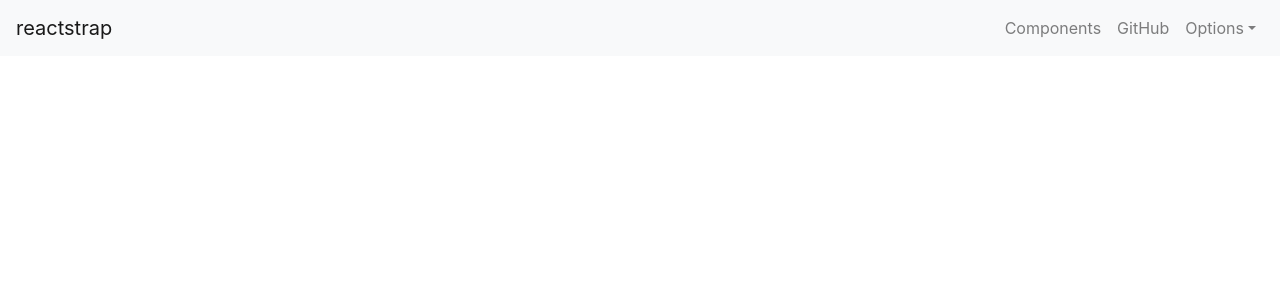
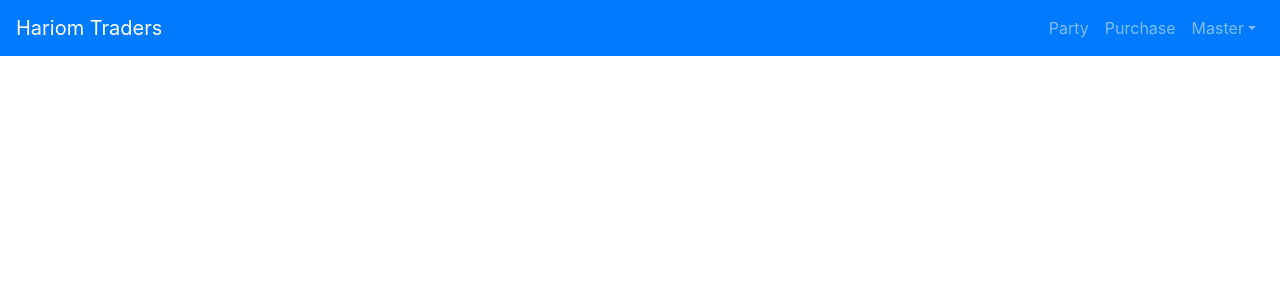
Before and after one commit to narayanchoudhary/traders, a React (Create React App) app: page / in a window 1280 px wide. Shown: the top 300 px of the page. Built offline with nearby package versions, Linux system fonts and the light colour scheme.

Commit message:
Added electron

```diff
--- a/src/components/Navbar.js
+++ b/src/components/Navbar.js
@@ -30,27 +30,27 @@ export default class Example extends React.Component {
     render() {
         return (
             <div>
-                <Navbar color="light" light expand="md">
-                    <NavbarBrand href="/">reactstrap</NavbarBrand>
+                <Navbar dark color="primary" expand="md">
+                    <NavbarBrand href="/">Hariom Traders</NavbarBrand>
                     <NavbarToggler onClick={this.toggle} />
                     <Collapse isOpen={this.state.isOpen} navbar>
                         <Nav className="ml-auto" navbar>
                             <NavItem>
-                                <NavLink href="/components/">Components</NavLink>
+                                <NavLink href="/components/">Party</NavLink>
                             </NavItem>
                             <NavItem>
-                                <NavLink href="https://github.com/reactstrap/reactstrap">GitHub</NavLink>
+                                <NavLink>Purchase</NavLink>
                             </NavItem>
                             <UncontrolledDropdown nav inNavbar>
                                 <DropdownToggle nav caret>
-                                    Options
+                                    Master
                                 </DropdownToggle>
                                 <DropdownMenu right>
                                     <DropdownItem>
-                                        Option 1
+                                        Address
                                     </DropdownItem>
                                     <DropdownItem>
-                                        Option 2
+                                        Item
                                     </DropdownItem>
                                     <DropdownItem divider />
                                     <DropdownItem>
```
Also changed, not shown: main.js (added, +43 -0 lines), package.json (+9 -2 lines).
